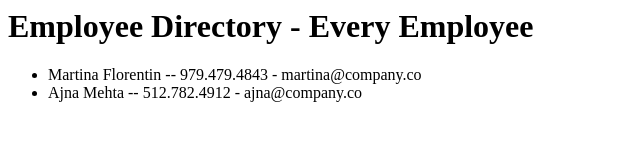
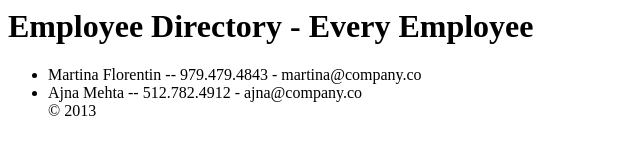
Before and after one commit to stacy-the-office-admin/employee-directory, a plain HTML site: page index.html in a window 1280 px wide. Shown: the full height of the page, 0-640 px from the left. Drawn offline with Linux system fonts and the light colour scheme.

Commit message:
Add footer

```diff
--- a/index.html
+++ b/index.html
@@ -7,5 +7,6 @@
     <ul>
       <li>Martina Florentin -- 979.479.4843 - martina@company.co</li>
       <li>Ajna Mehta -- 512.782.4912 - ajna@company.co</li>
+      <footer>&copy; 2013</footer>
   </body>
 </html>
```
